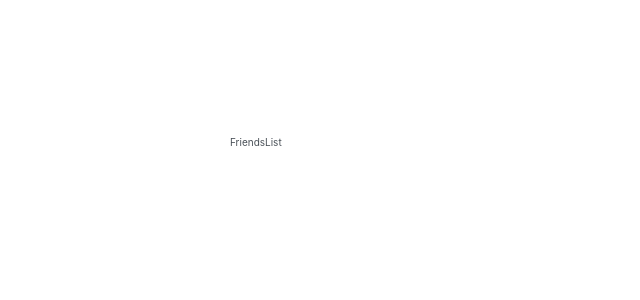
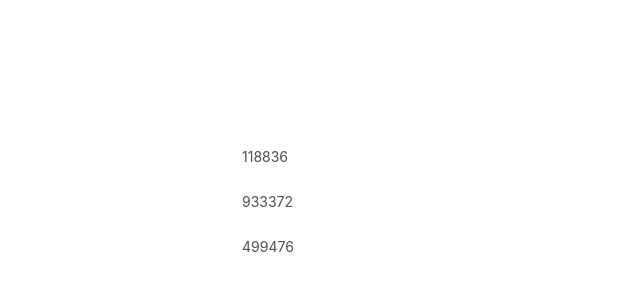
Before and after one commit to erenavar/divide-expenses, a React (Create React App) app: page / in a window 1280 px wide. Shown: the top 300 px of the page, without its empty margins (0-640 px from the left). Built offline with nearby package versions, Linux system fonts and the light colour scheme.

Commit message:
fetch data from static db and show them on screen

```diff
--- a/src/components/FriendsList.js
+++ b/src/components/FriendsList.js
@@ -1,5 +1,14 @@
 import React from "react";
+import initialFriends from "../utils/db.js";
 
 export default function FriendsList() {
-  return <div>FriendsList</div>;
+  const friends = initialFriends;
+  console.log("friends :>> ", friends);
+  return (
+    <ul>
+      {friends.map((item) => (
+        <li>{item.id}</li>
+      ))}
+    </ul>
+  );
 }
--- a/src/utils/db.js
+++ b/src/utils/db.js
@@ -1,4 +1,4 @@
-export const ititialFriends = [
+const initialFriends = [
   {
     id: "118836",
     name: "Clark",
@@ -18,3 +18,5 @@ export const ititialFriends = [
     balance: 0,
   },
 ];
+
+export default initialFriends;
```
